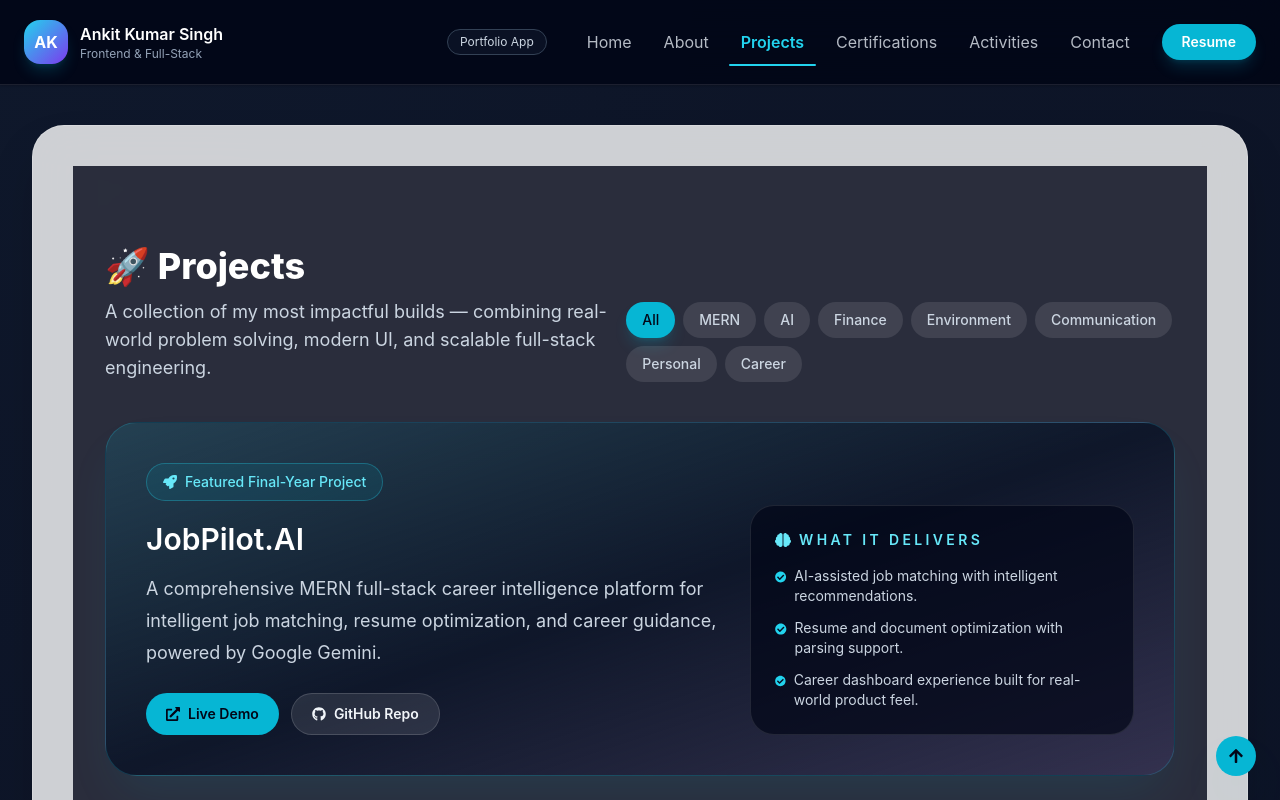
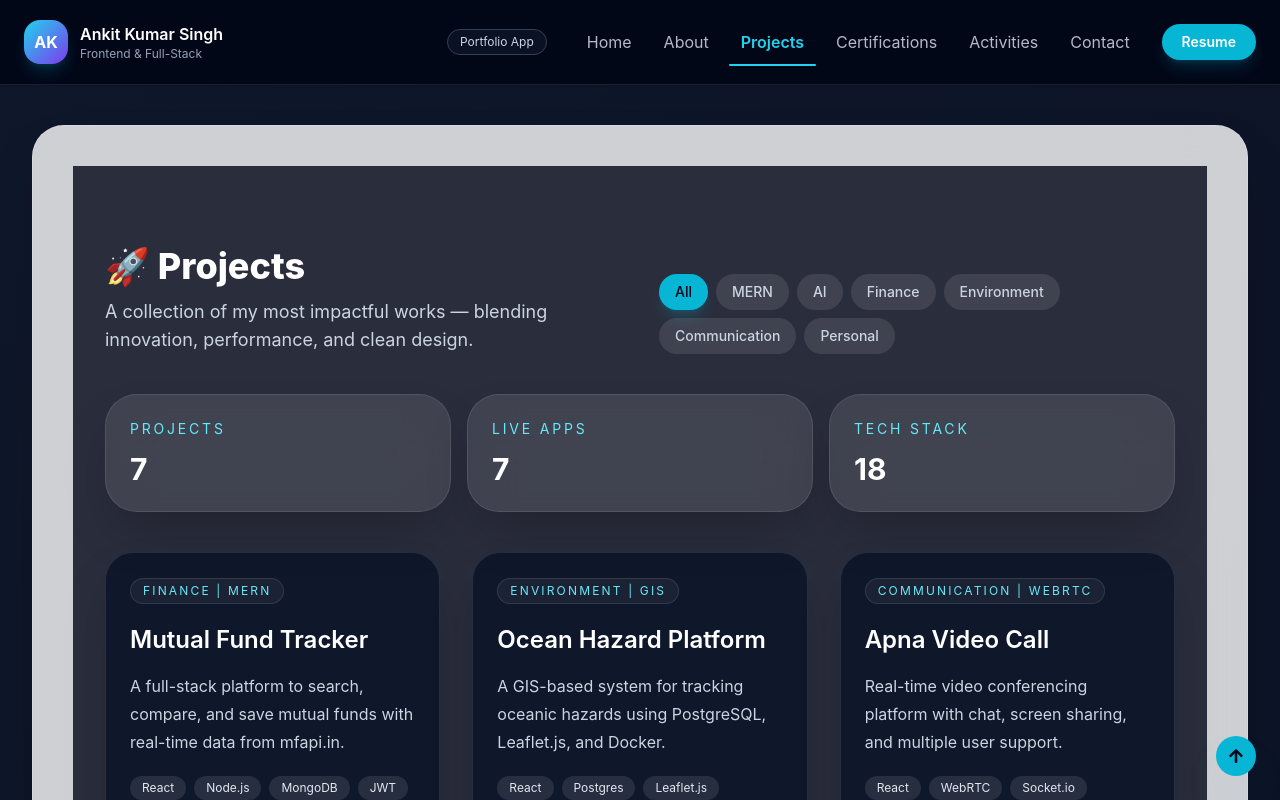
Before and after one commit to Ankit24072002/self_portfolio, a React (Vite) app in the folder portfolio-ankit/: page /projects in a window 1280 px wide. Shown: the top 800 px of the page. Built offline with nearby package versions, Linux system fonts and the light colour scheme.

Commit message:
fix: restore projects page UI and remove temporary featured project section

```diff
--- a/portfolio-ankit/src/pages/Projects.jsx
+++ b/portfolio-ankit/src/pages/Projects.jsx
@@ -1,16 +1,8 @@
 import React, { useState } from "react";
 import { motion } from "framer-motion";
-import { FaExternalLinkAlt, FaGithub, FaArrowRight, FaRocket, FaBrain, FaChartLine, FaCheckCircle } from "react-icons/fa";
+import { FaExternalLinkAlt, FaGithub, FaArrowRight } from "react-icons/fa";
 
 const projects = [
-  {
-    title: "JobPilot.AI",
-    desc: "A full-stack career intelligence platform that helps users discover jobs, optimize resumes, and receive AI-guided career insights using Gemini-powered recommendations.",
-    tech: ["React 19", "Vite", "Tailwind CSS", "Node.js", "Express", "MongoDB", "JWT", "Gemini API", "Multer", "PDF/DOCX"],
-    live: "https://jobpilot-livid-omega.vercel.app/",
-    code: "https://github.com/JOB-PILOT-AI/JobPilot-AI",
-    tag: "AI | Career Platform"
-  },
   {
     title: "Mutual Fund Tracker",
     desc: "A full-stack platform to search, compare, and save mutual funds with real-time data from mfapi.in.",
@@ -69,7 +61,7 @@ const projects = [
   }
 ];
 
-const categories = ["All", "MERN", "AI", "Finance", "Environment", "Communication", "Personal", "Career"];
+const categories = ["All", "MERN", "AI", "Finance", "Environment", "Communication", "Personal"];
 
 export default function Projects() {
   const [activeCategory, setActiveCategory] = useState("All");
@@ -80,8 +72,8 @@ export default function Projects() {
 
   const overview = [
     { label: "Projects", value: projects.length },
-    { label: "Live Apps", value: 8 },
-    { label: "Tech Stack", value: 20 },
+    { label: "Live Apps", value: 7 },
+    { label: "Tech Stack", value: 18 },
   ];
 
   return (
@@ -91,7 +83,7 @@ export default function Projects() {
           <div>
             <h2 className="text-4xl font-extrabold text-white">🚀 Projects</h2>
             <p className="mt-3 max-w-2xl text-slate-300 text-lg">
-              A collection of my most impactful builds — combining real-world problem solving, modern UI, and scalable full-stack engineering.
+              A collection of my most impactful works — blending innovation, performance, and clean design.
             </p>
           </div>
           <div className="flex flex-wrap gap-2">
@@ -110,64 +102,6 @@ export default function Projects() {
             ))}
           </div>
         </div>
-
-        <motion.div
-          initial={{ opacity: 0, y: 28 }}
-          whileInView={{ opacity: 1, y: 0 }}
-          viewport={{ once: true }}
-          transition={{ duration: 0.5 }}
-          className="mb-10 rounded-[32px] border border-cyan-400/20 bg-gradient-to-br from-cyan-500/15 via-slate-900 to-violet-500/10 p-8 shadow-2xl shadow-cyan-500/10 md:p-10"
-        >
-          <div className="flex flex-col gap-8 lg:flex-row lg:items-end lg:justify-between">
-            <div className="max-w-2xl">
-              <div className="inline-flex items-center gap-2 rounded-full border border-cyan-400/30 bg-cyan-500/10 px-4 py-2 text-sm font-medium text-cyan-300">
-                <FaRocket /> Featured Final-Year Project
-              </div>
-              <h3 className="mt-5 text-3xl font-semibold text-white">JobPilot.AI</h3>
-              <p className="mt-4 text-lg leading-8 text-slate-300">
-                A comprehensive MERN full-stack career intelligence platform for intelligent job matching, resume optimization, and career guidance, powered by Google Gemini.
-              </p>
-              <div className="mt-6 flex flex-wrap gap-3">
-                <a
-                  href="https://jobpilot-livid-omega.vercel.app/"
-                  target="_blank"
-                  rel="noopener noreferrer"
-                  className="inline-flex items-center gap-2 rounded-full bg-cyan-500 px-5 py-2.5 text-sm font-semibold text-slate-950 transition hover:bg-cyan-400"
-                >
-                  <FaExternalLinkAlt /> Live Demo
-                </a>
-                <a
-                  href="https://github.com/JOB-PILOT-AI/JobPilot-AI"
-                  target="_blank"
-                  rel="noopener noreferrer"
-                  className="inline-flex items-center gap-2 rounded-full border border-white/15 bg-white/10 px-5 py-2.5 text-sm font-semibold text-slate-100 transition hover:bg-white/15"
-                >
-                  <FaGithub /> GitHub Repo
-                </a>
-              </div>
-            </div>
-
-            <div className="w-full rounded-[24px] border border-white/10 bg-slate-950/70 p-6 lg:max-w-sm">
-              <div className="flex items-center gap-2 text-cyan-300">
-                <FaBrain /> <span className="text-sm font-semibold uppercase tracking-[0.24em]">What it delivers</span>
-              </div>
-              <div className="mt-4 space-y-3 text-sm text-slate-300">
-                <div className="flex items-start gap-2">
-                  <FaCheckCircle className="mt-1 text-cyan-400" />
-                  <span>AI-assisted job matching with intelligent recommendations.</span>
-                </div>
-                <div className="flex items-start gap-2">
-                  <FaCheckCircle className="mt-1 text-cyan-400" />
-                  <span>Resume and document optimization with parsing support.</span>
-                </div>
-                <div className="flex items-start gap-2">
-                  <FaCheckCircle className="mt-1 text-cyan-400" />
-                  <span>Career dashboard experience built for real-world product feel.</span>
-                </div>
-              </div>
-            </div>
-          </div>
-        </motion.div>
 
         <div className="grid gap-4 sm:grid-cols-3 mb-10">
           {overview.map((item) => (
```
